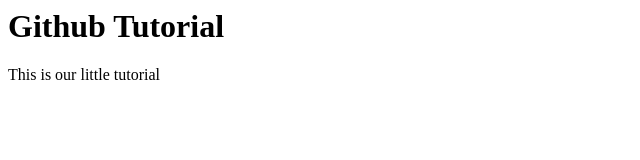
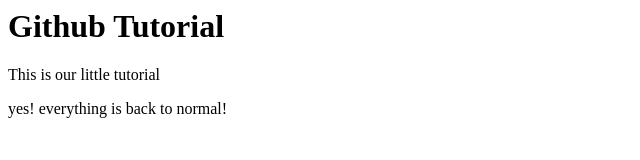
Before and after one commit to chajasie/youtubeTutorial, a plain HTML site: page index.html in a window 1280 px wide. Shown: the whole page, without its empty margins (0-640 px from the left). Drawn offline with Linux system fonts and the light colour scheme.

Commit message:
changes on index.html

```diff
--- a/index.html
+++ b/index.html
@@ -7,5 +7,8 @@
 		<p>
 			This is our little tutorial
 		</p>
+		<p>
+			yes! everything is back to normal!
+		</p>
 	</body>
 </html>
```
